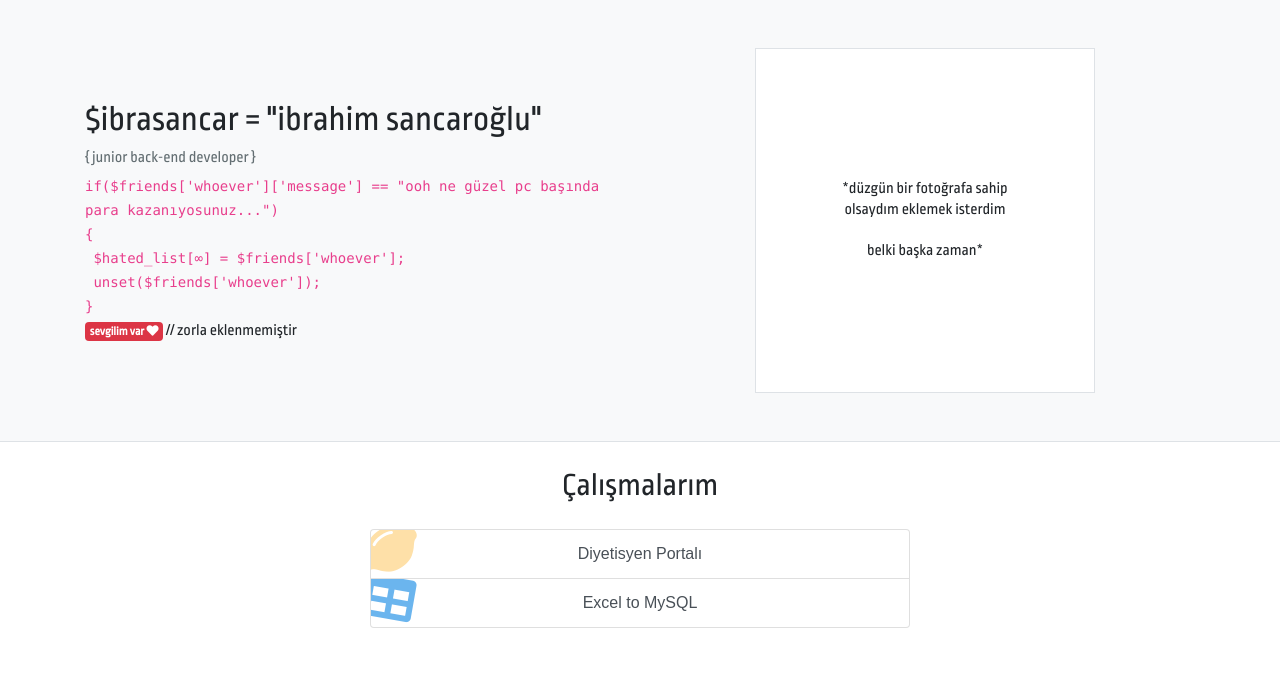
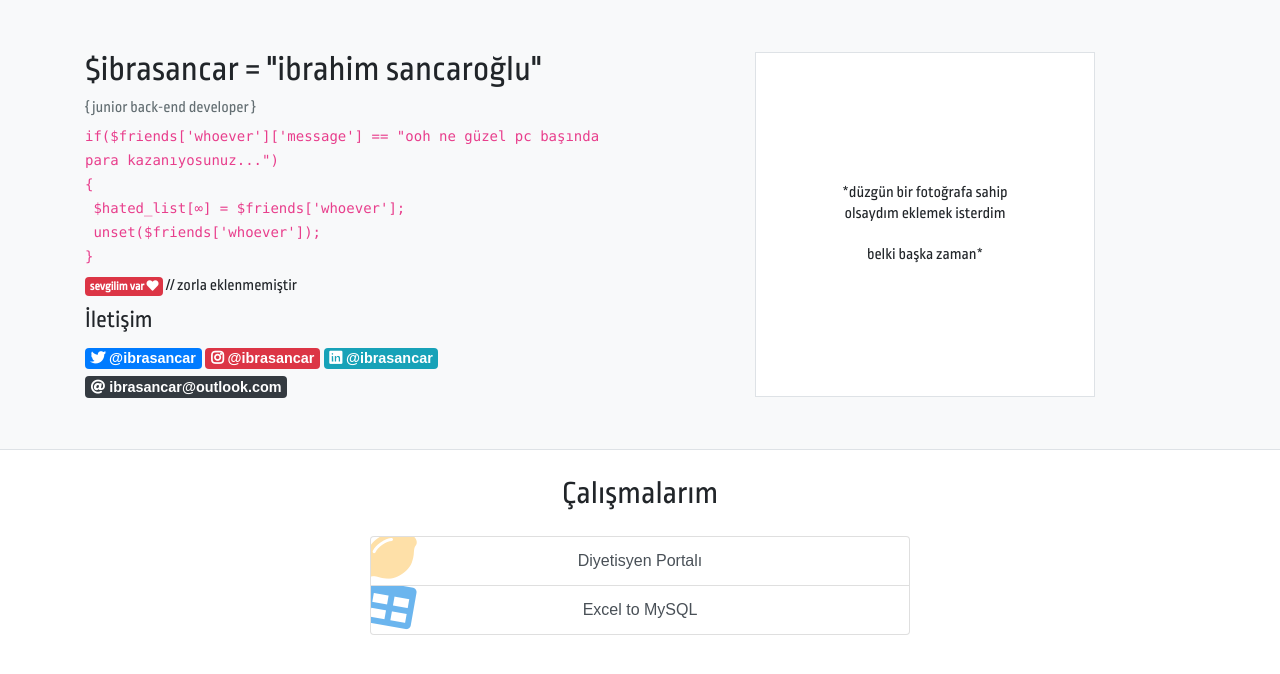
Before and after one commit to ibrasancar/ibrasancar.github.io, a plain HTML site: page index.html in a window 1280 px wide. Drawn offline with nearby package versions, Linux system fonts and the light colour scheme.

Commit message:
iletişim eklendi
bi' ingilizce bi' türkçe yazınca havalı oluyo

```diff
--- a/index.html
+++ b/index.html
@@ -23,6 +23,7 @@
         .carousel-item active > img { height: 500px; object-fit: cover; }
         .list-group-item { overflow: hidden; }
         .list-icon { position: absolute; left: -5px; top: -5px; font-size: 48px; transform: rotate(10deg); opacity: .6; }
+        .social { display: block; font-size: 1.2em }
 
     </style>
 
@@ -44,7 +45,14 @@
                         }
                     </code>
                     <br/>
-                    <span class="badge badge-danger">sevgilim var <i class="fa fa-heart"></i></span> // zorla eklenmemiştir
+                    <span class="badge badge-danger mt-2 ">sevgilim var <i class="fa fa-heart"></i></span> // zorla eklenmemiştir
+                    <span class="social mt-2">
+                        <h4>İletişim</h4>
+                        <a href="https://twitter.com/ibrasancar" class="badge badge-primary"><i class="fab fa-twitter"></i> @ibrasancar</a>
+                        <a href="https://instagram.com/ibrasancar" class="badge badge-danger"><i class="fab fa-instagram"></i> @ibrasancar</a>
+                        <a href="https://www.linkedin.com/in/ibrasancar/" class="badge badge-info"><i class="fab fa-linkedin"></i> @ibrasancar</a>
+                        <a href="mailto:ibrasancar@outlook.com" class="badge badge-dark"><i class="fas fa-at"></i> ibrasancar@outlook.com</a>
+                    </span>
                 </div>
             </div>
             <div class="col-md-6">
```
